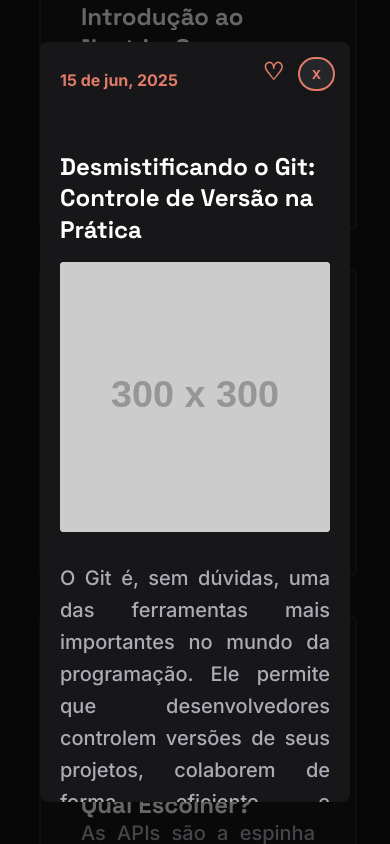
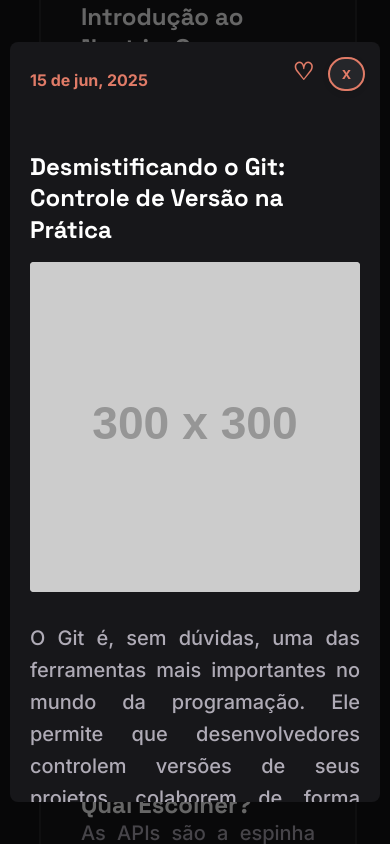
Before and after one commit to caiosouza-cs/estagio_atv1, a React (Vite) app: page / in a window 390 px wide. Both pictures are taken after a click on the element 198 px from the left and 857 px from the top of the page. Shown: the part 435-1279 px from the top of the page. Built offline with nearby package versions, Linux system fonts and the light colour scheme.

Commit message:
Atualização css modal para telas pequenas

```diff
--- a/public/css/Modal.css
+++ b/public/css/Modal.css
@@ -130,7 +130,12 @@
   border-radius: 4px;
 }
 
-@media (max-width: 600px) {
+@media (max-width: 400px) {
+  .overlay {
+    margin:0px;
+    padding: 10px;
+  }
+
   .modal {
     width: 100%;
     height: auto;
```
